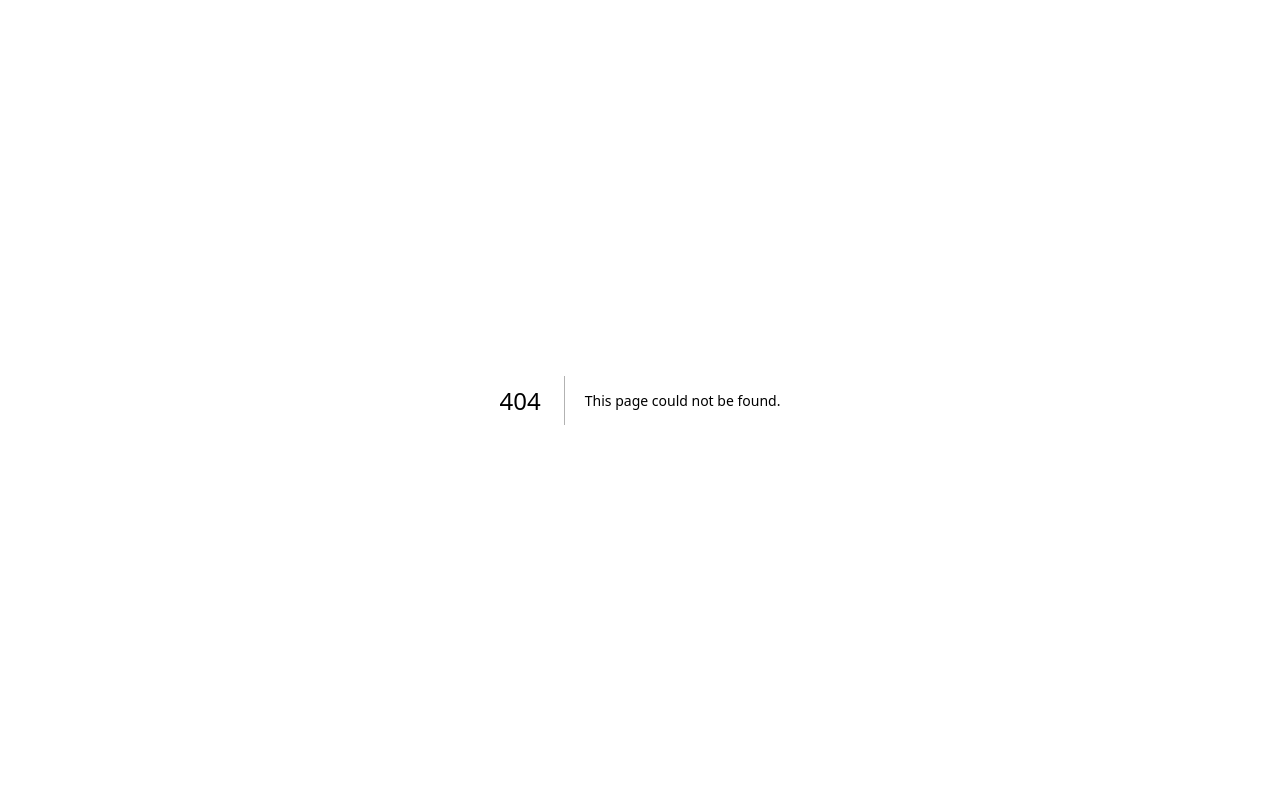
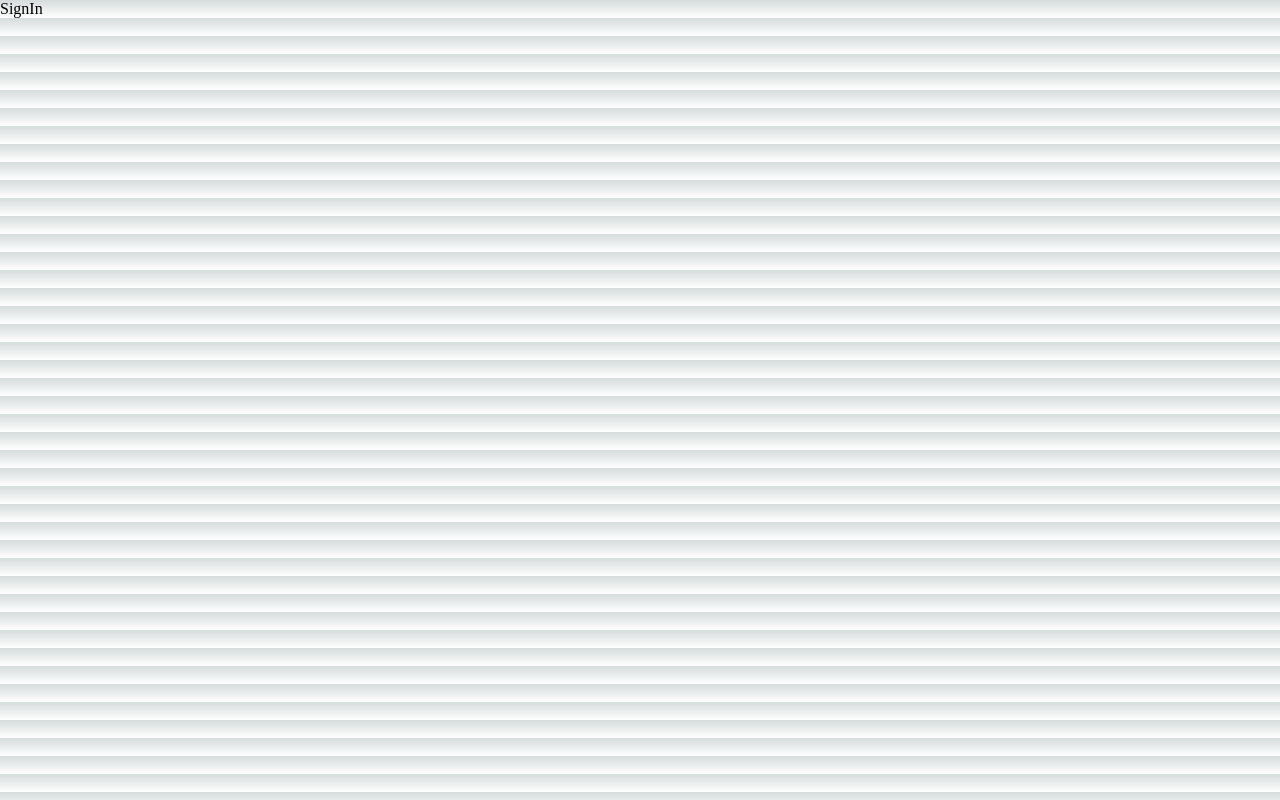
Before and after one commit to dmitri-desh/inctagram-hummingbirds, a Next.js app in the folder front-next-app/: page /SignIn in a window 1280 px wide. Before the commit this address had no page. Built offline with nearby package versions, Linux system fonts and the light colour scheme.

Commit message:
IN-5 feat: добавил заглушку SignIn

```diff
--- /dev/null
+++ b/front-next-app/src/pages/SignIn/index.tsx
@@ -0,0 +1,9 @@
+export default function SignIn() {
+  return (
+    <>
+      <main>
+        SignIn
+      </main>
+    </>
+  )
+}
```
